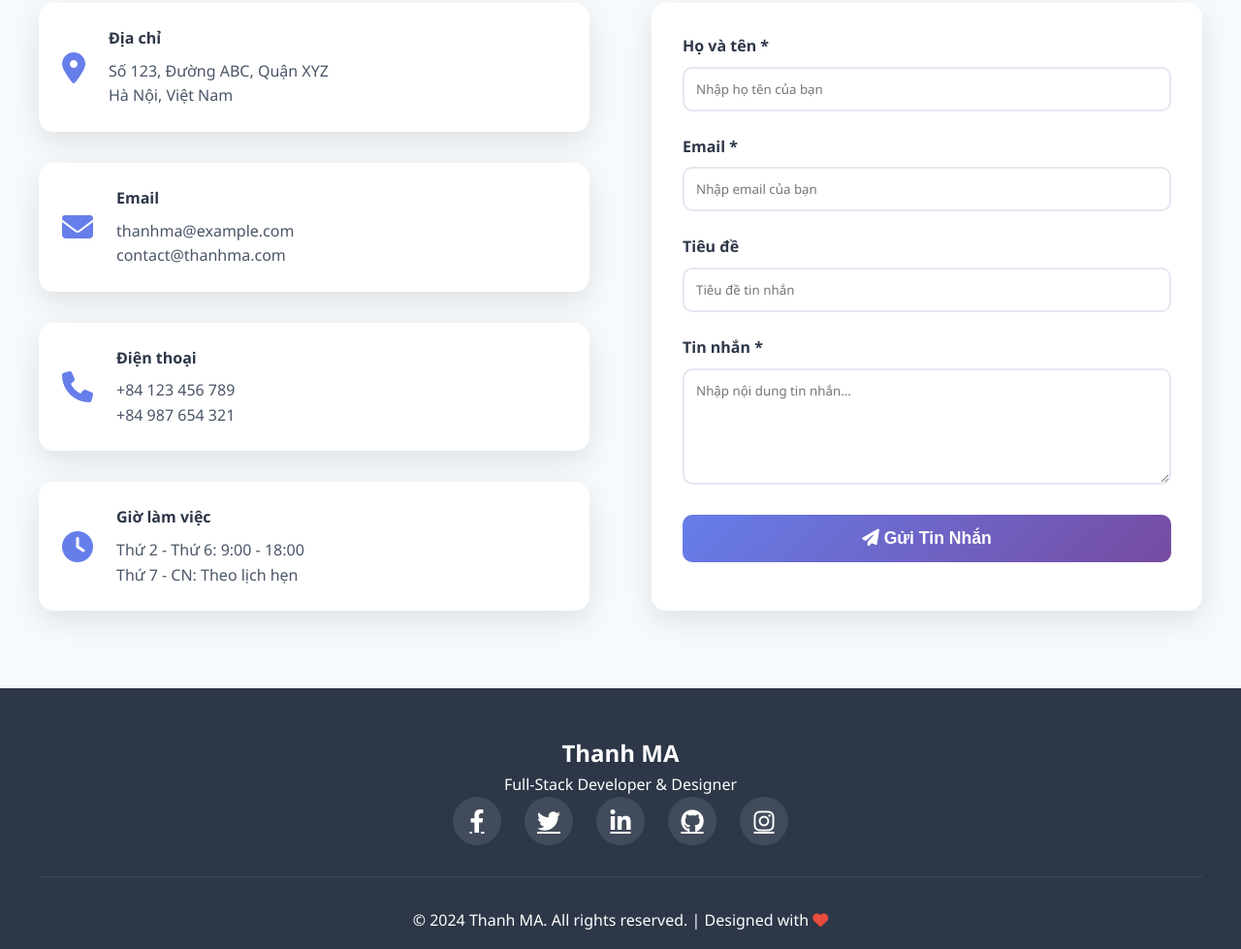
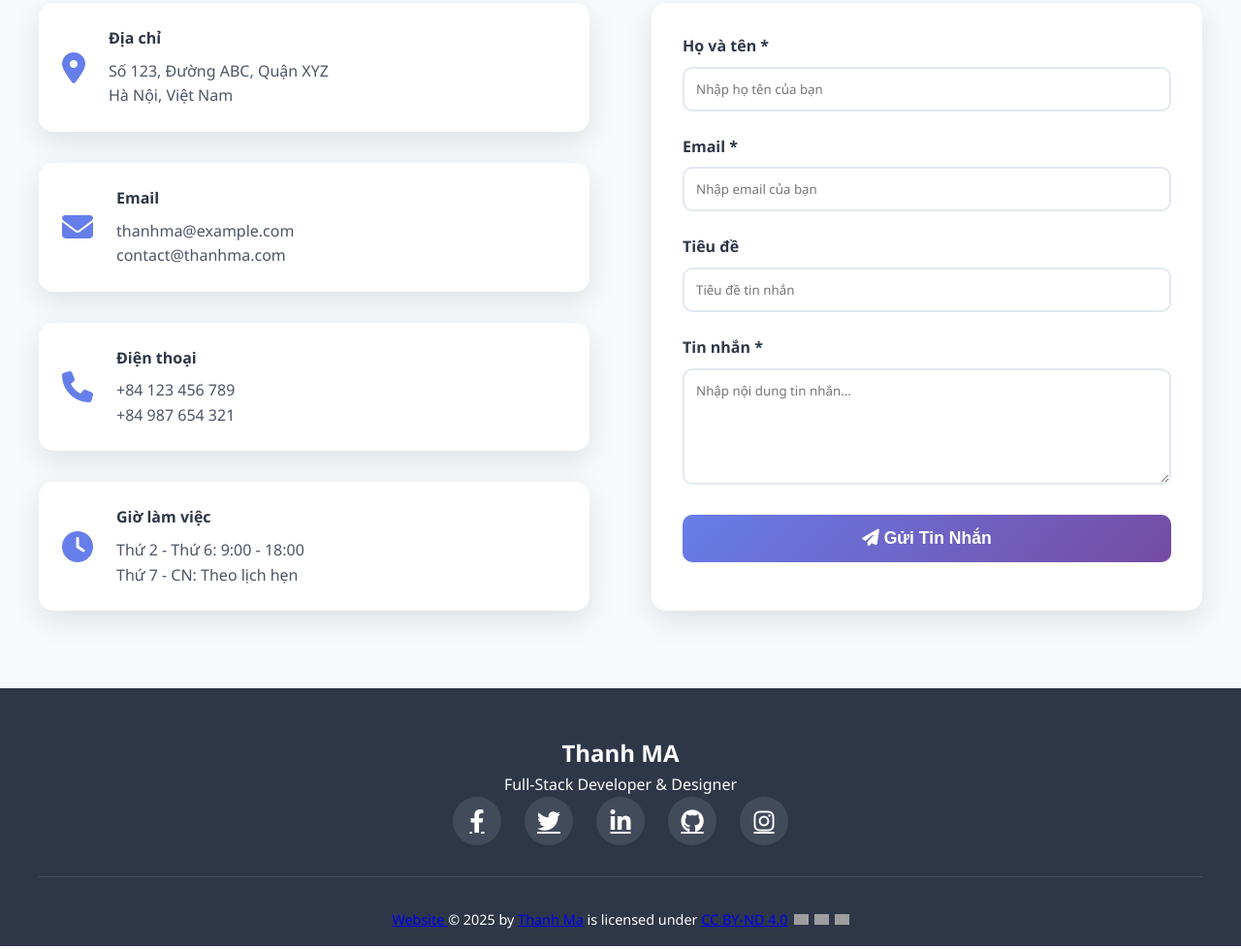
Before and after one commit to mtthanhctu/web, a plain HTML site: page index.html in a window 1280 px wide. Shown: the part 4941-5920 px from the top of the page at 97% size. Drawn offline with Linux system fonts and the light colour scheme; grey boxes are pictures that could not be loaded.

Commit message:
Revise footer copyright and licensing information
Updated footer section with new copyright information and licensing details.

```diff
--- a/index.html
+++ b/index.html
@@ -650,6 +650,8 @@
             margin-top: 2rem;
             padding-top: 2rem;
             border-top: 1px solid rgba(255, 255, 255, 0.1);
+            font-size: 0.9rem;
+            line-height: 1.6;
         }
 
         /* ===== SCROLL TO TOP ===== */
@@ -1121,7 +1123,15 @@
             </div>
 
             <div class="footer-bottom">
-                <p>&copy; 2024 Thanh MA. All rights reserved. | Designed with <i class="fas fa-heart" style="color: #e74c3c;"></i></p>
+                <p>
+                    <a href="https://mtthanhctu.github.io/web/">Website </a> © 2025 by
+                    <a href="https://example.com">Thanh Ma</a>
+                    is licensed under
+                    <a href="https://creativecommons.org/licenses/by-nd/4.0/">CC BY-ND 4.0</a>
+                    <img src="https://mirrors.creativecommons.org/presskit/icons/cc.svg" alt="" style="max-width: 1em;max-height:1em;margin-left: .2em;">
+                    <img src="https://mirrors.creativecommons.org/presskit/icons/by.svg" alt="" style="max-width: 1em;max-height:1em;margin-left: .2em;">
+                    <img src="https://mirrors.creativecommons.org/presskit/icons/nd.svg" alt="" style="max-width: 1em;max-height:1em;margin-left: .2em;">
+                </p>
             </div>
         </div>
     </footer>
```
